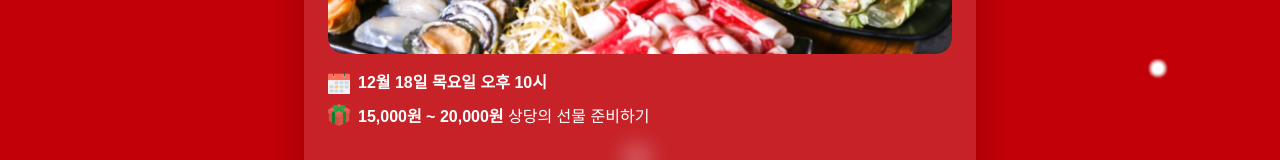
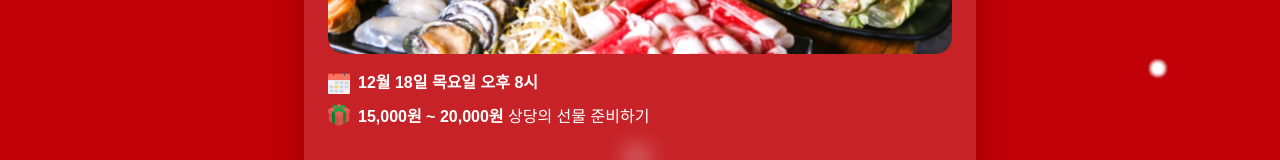
Before and after one commit to bjiwon324/mcd-year-end-party-invitation, a Next.js app: page / in a window 1280 px wide. Both pictures are taken after a click on the button "함께하기". Shown: the part 507-667 px from the top of the page. Built offline with nearby package versions, Linux system fonts and the light colour scheme.

Commit message:
fix: time

```diff
--- a/components/card/Info.tsx
+++ b/components/card/Info.tsx
@@ -41,7 +41,7 @@ export default function Info() {
                     text-base leading-relaxed"
       >
         <Image src="/images/calendar.png" alt="달력" width={22} height={22} />
-        12월 18일 목요일 오후 10시
+        12월 18일 목요일 오후 8시
       </p>
 
       <div className="pt-2">
```
